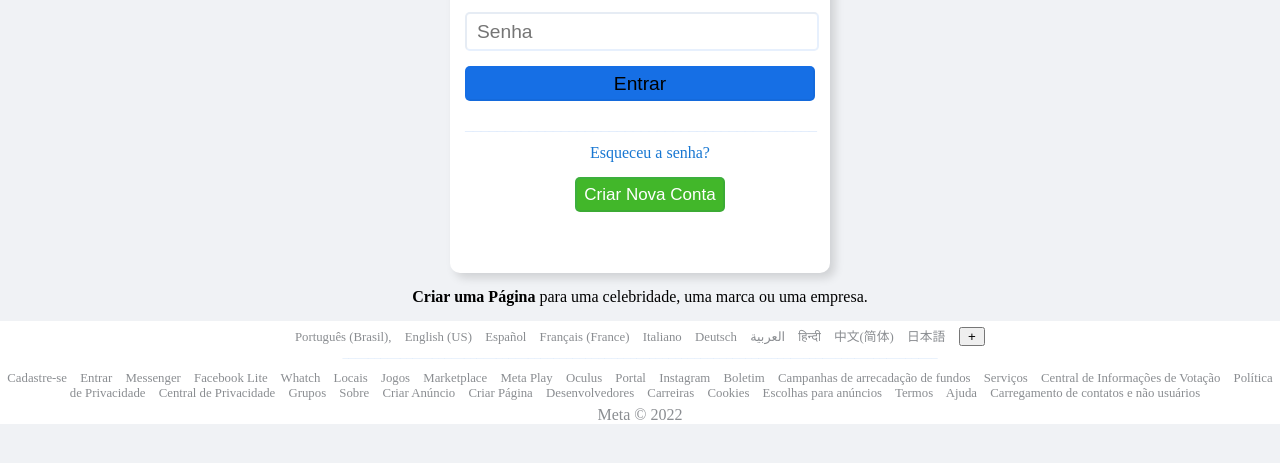
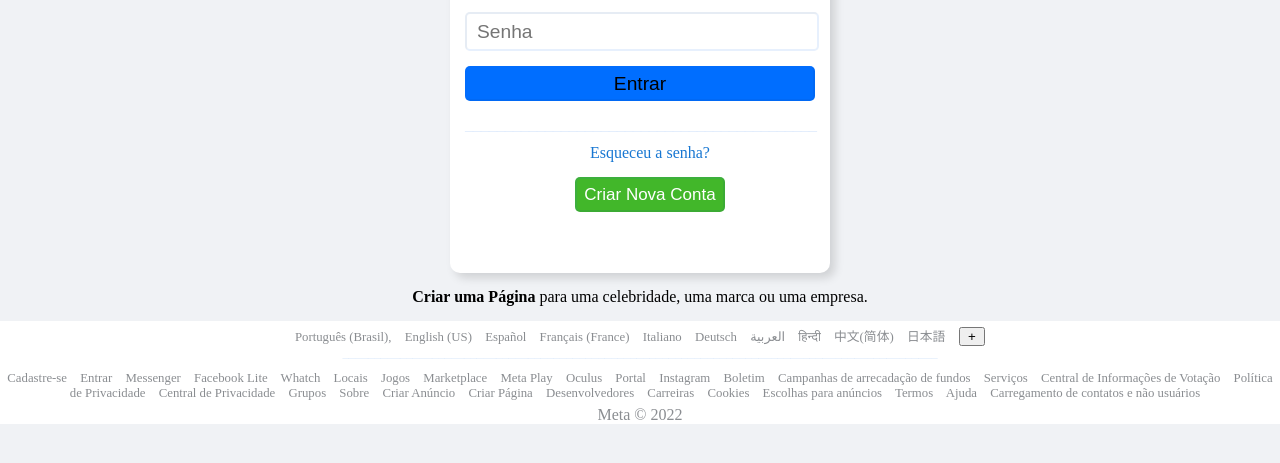
Before and after one commit to araujoromario/projeto-facebook, a plain HTML site: page index.html in a window 1280 px wide. In both pictures the pointer is over the input "Entrar". Shown: the part 311-774 px from the top of the page. Drawn offline with Linux system fonts and the light colour scheme.

Commit message:
Update style.css

```diff
--- a/stilo/style.css
+++ b/stilo/style.css
@@ -5,7 +5,7 @@
     --cor2: #166FE5;
     --cor3: #1877d2;
     --cor4: #42B72A;
-
+    --cor5 :#006eff;
 }
 * {
     padding: 0px;
@@ -64,7 +64,9 @@
     border-color: #1670e51a;
     font-size: 1.2em;
 }
-
+.entrar:hover {
+    background-color: var(--cor5);
+}
 section > p {
     margin-bottom: 10px;
     color:#1670e523 ;
```
